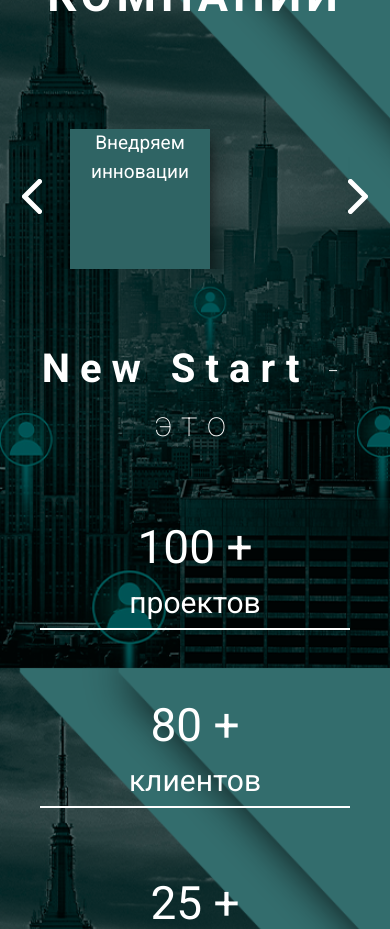
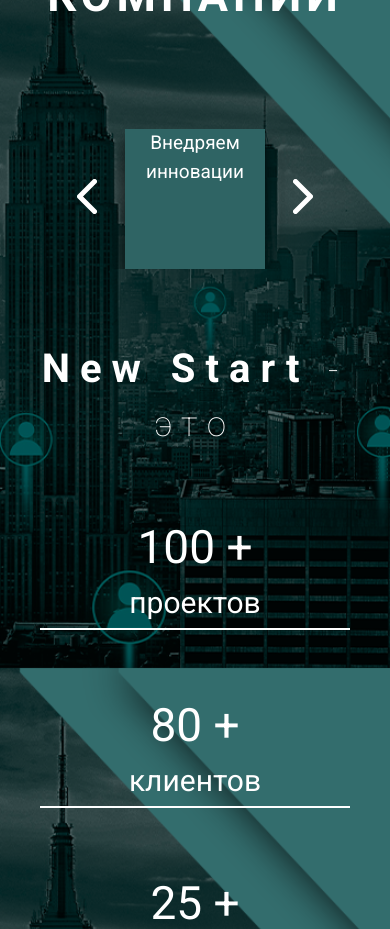
Before and after one commit to PolyakovDen/test2, a Nuxt app: page / in a window 390 px wide. Shown: the part 1020-1949 px from the top of the page. Built offline with nearby package versions, Linux system fonts and the light colour scheme.

Commit message:
add responsive slider

```diff
--- a/components/AboutUs.vue
+++ b/components/AboutUs.vue
@@ -65,17 +65,15 @@
           arrows: true,
           responsive: [
             {
-              breakpoint: 700,
+              breakpoint: 600,
               settings: {
-                slidesToShow: 2,
-                arrows: true,
+                slidesToShow: 2
               }
             },
             {
-              breakpoint: 600,
+              breakpoint: 450,
               settings: {
-                slidesToShow: 1,
-                arrows: true,
+                slidesToShow: 1
               }
             }
           ]
@@ -153,11 +151,14 @@
     font-size: 30px;
   }
   .about-us__slider--wrapper {
+    max-width: 600px !important;
+    margin: auto;
     margin-top: 100px;
     position: relative;
   }
   .about-us__list {
     display: flex;
+    justify-content: center;
   }
   .about-us__item {
     background-color: #2f6464;
@@ -225,6 +226,14 @@
     .about-us__description {
       font-size: 46px;
     }
+    .about-us__slider--wrapper {
+      max-width: 400px !important;
+    }
+  }
+  @media screen and (max-width: 450px) {
+    .about-us__slider--wrapper {
+      max-width: 200px !important;
+    }
   }
   @media screen and (max-width: 340px) {
     .about-us__slider--title {
```
